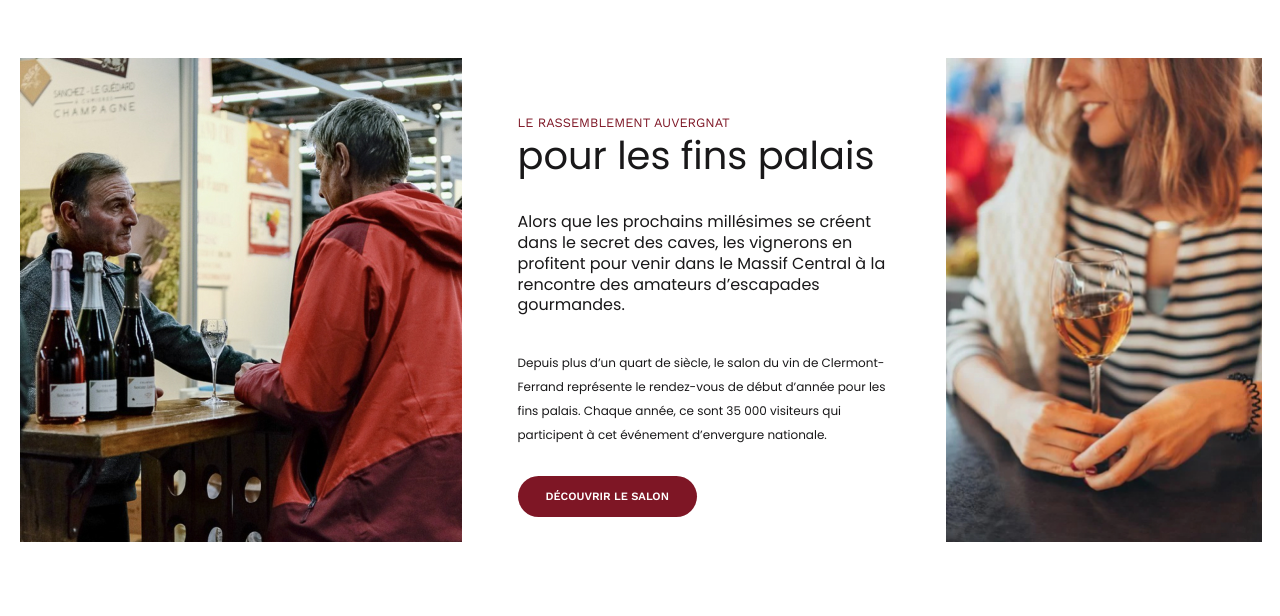
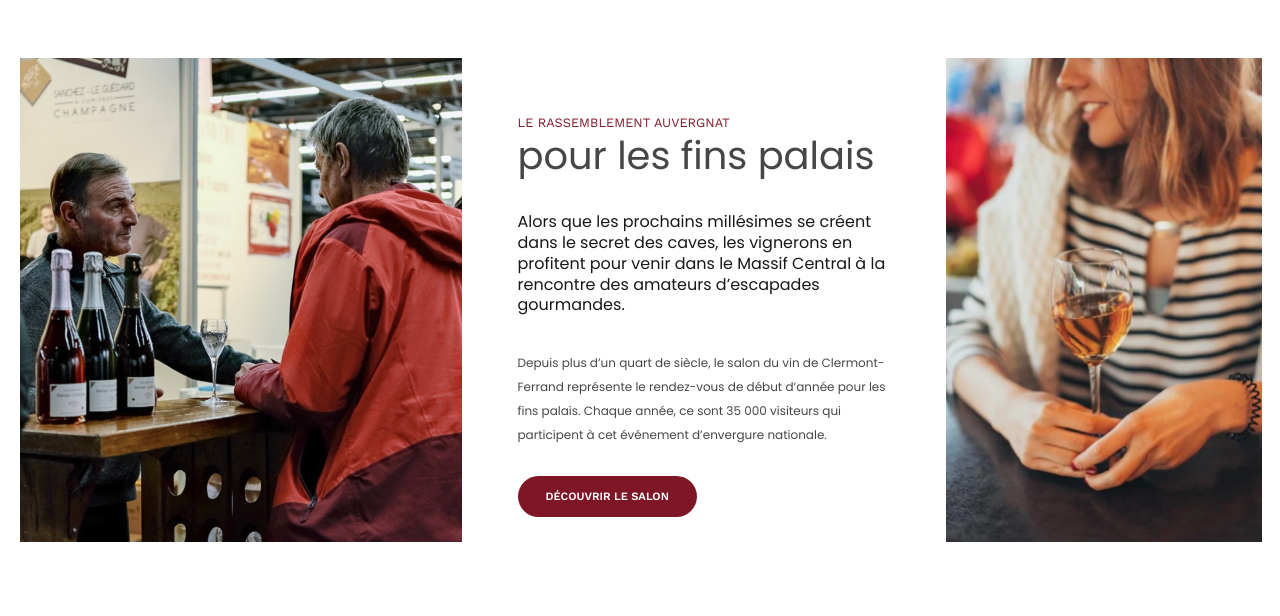
Before and after one commit to Balidriss/Human-Booster, a plain HTML site: page index.html in a window 1280 px wide. Shown: the part 660-1276 px from the top of the page. Drawn offline with nearby package versions, Linux system fonts and the light colour scheme.

Commit message:
applied lighter dark on h2 and second p element in presentation section & stand section

```diff
--- a/style.css
+++ b/style.css
@@ -165,6 +165,7 @@ nav {
 
 /* deuxieme partie des titre h2 qui ont une police différente */
 h2 strong {
+    color: var(--secondaryColorDark);
     font-family: var(--primaryFont);
     text-transform: none;
     font-size: var(--strongerTitlePart);
@@ -357,7 +358,7 @@ section figure:first-child {
 }
 
 section .text-content p:last-of-type {
-
+    color: var(--secondaryColorDark);
     font-size: 0.75em;
     line-height: 2;
 }
```
